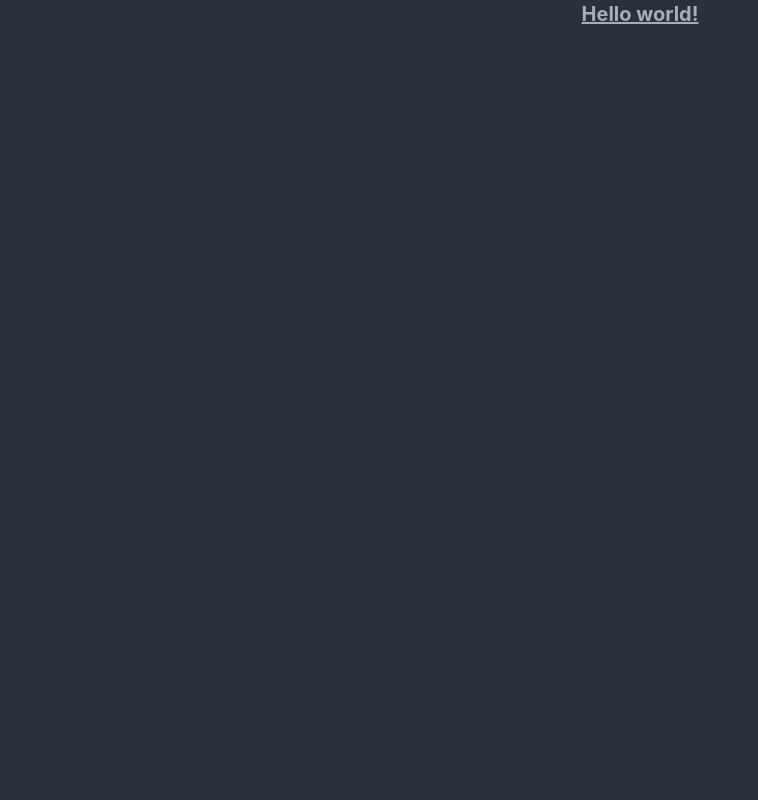
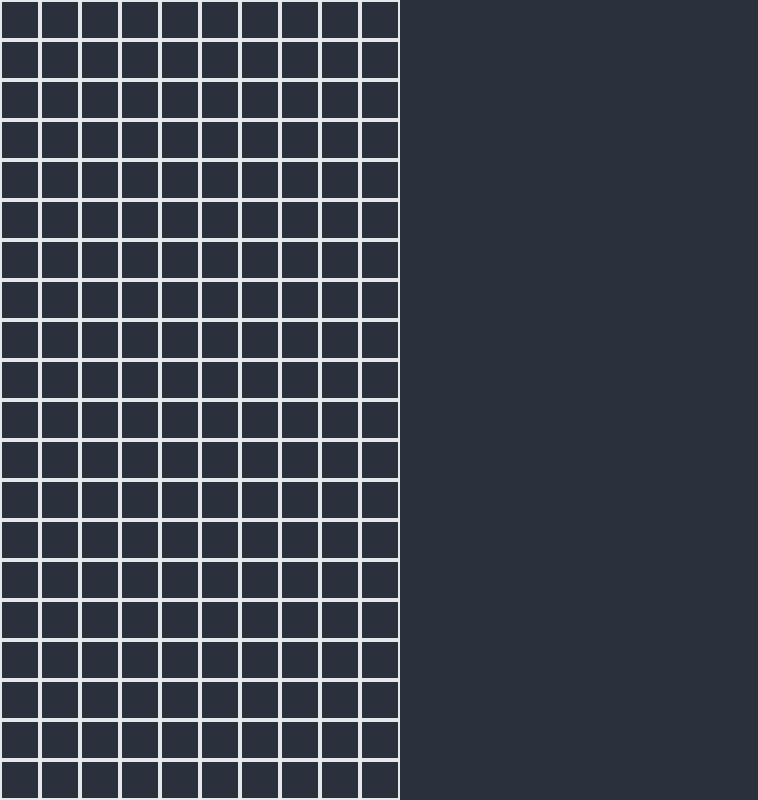
Before and after one commit to DonThePhan/Tetris-in-React, a React (Create React App) app: page / in a window 1280 px wide. Shown: the whole page, without its empty margins (0-758 px from the left). Built offline with nearby package versions, Linux system fonts and the light colour scheme.

Commit message:
create base grid with rows and cells and ContextAPI for grid info

```diff
--- a/public/index.html
+++ b/public/index.html
@@ -9,7 +9,6 @@
   <meta name="description" content="Web site created using create-react-app" />
 
 
-  <link rel="manifest" href="%PUBLIC_URL%/manifest.json" />
 
   <title>React App</title>
 </head>
--- a/src/App.js
+++ b/src/App.js
@@ -1,9 +1,10 @@
 import "./App.css";
+import Grid from "./components/GridArea/Grid";
 
 function App() {
   return (
     <div className="App">
-      <h1 className="text-xl font-bold underline">Hello world!</h1>
+      <Grid />
     </div>
   );
 }
--- /dev/null
+++ b/src/components/GridArea/Cell.jsx
@@ -0,0 +1,9 @@
+import React from "react";
+
+function Cell({ cell }) {
+  const classString = `${cell.color}`;
+
+  return <div className={`w-10 h-10 border-2 ${classString}`} />;
+}
+
+export default Cell;
--- /dev/null
+++ b/src/components/GridArea/Grid.jsx
@@ -0,0 +1,16 @@
+import React, { useContext } from "react";
+import Row from "./Row";
+import PlayAreaContext from "../../store/playAreaContext";
+
+function Grid() {
+  const { grid } = useContext(PlayAreaContext);
+  return (
+    <div className="flex flex-col">
+      {grid.map((row) => {
+        return <Row key={row[0].y} row={row}></Row>;
+      })}
+    </div>
+  );
+}
+
+export default Grid;
--- /dev/null
+++ b/src/components/GridArea/Row.jsx
@@ -0,0 +1,14 @@
+import React from "react";
+import Cell from "./Cell";
+
+function Row({ row }) {
+  return (
+    <div className="flex flex-row">
+      {row.map((cell) => {
+        return <Cell key={cell.x} cell={cell}></Cell>;
+      })}
+    </div>
+  );
+}
+
+export default Row;
--- a/src/index.js
+++ b/src/index.js
@@ -2,10 +2,13 @@ import React from "react";
 import ReactDOM from "react-dom";
 import "./index.css";
 import App from "./App";
+import { PlayAreaProvider } from "./store/playAreaContext";
 
 ReactDOM.render(
   <React.StrictMode>
-    <App />
+    <PlayAreaProvider>
+      <App />
+    </PlayAreaProvider>
   </React.StrictMode>,
   document.getElementById("root")
 );
--- /dev/null
+++ b/src/store/playAreaContext.jsx
@@ -0,0 +1,16 @@
+import React, { useState } from "react";
+import { grid as gridData } from "./tetrisData";
+
+const PlayAreaContext = React.createContext({});
+
+export const PlayAreaProvider = (props) => {
+  const [grid, setGrid] = useState(gridData);
+
+  return (
+    <PlayAreaContext.Provider value={{grid}}>
+      {props.children}
+    </PlayAreaContext.Provider>
+  );
+};
+
+export default PlayAreaContext;
--- /dev/null
+++ b/src/store/tetrisData.js
@@ -0,0 +1,26 @@
+const { moduleExpression } = require("@babel/types");
+
+class TetrisCell {
+  constructor(y, x) {
+    this.y = y;
+    this.x = x;
+    this.color = "base-100";
+  }
+}
+
+const grid = [];
+const ROW = 10;
+const COL = 20;
+
+for (let y = 0; y < COL; y++) {
+  const row = [];
+  for (let x = 0; x < ROW; x++) {
+    row.push(new TetrisCell(y, x));
+  }
+  grid.push(row);
+}
+
+// console.log(grid[0][1].x);
+module.exports = {
+  grid,
+};
```
Also changed, not shown: public/manifest.json (deleted).
